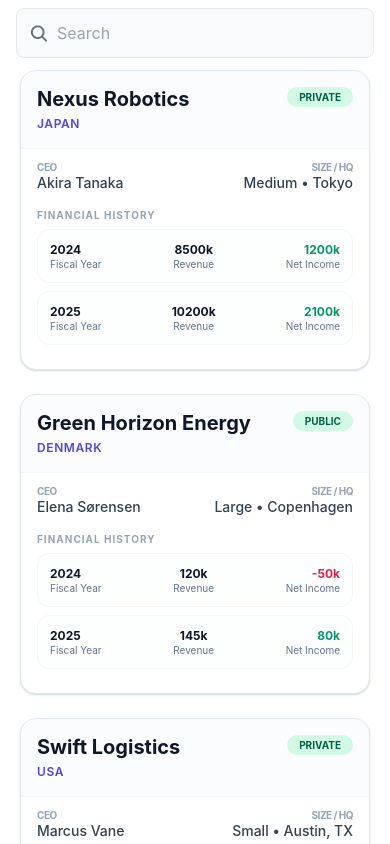
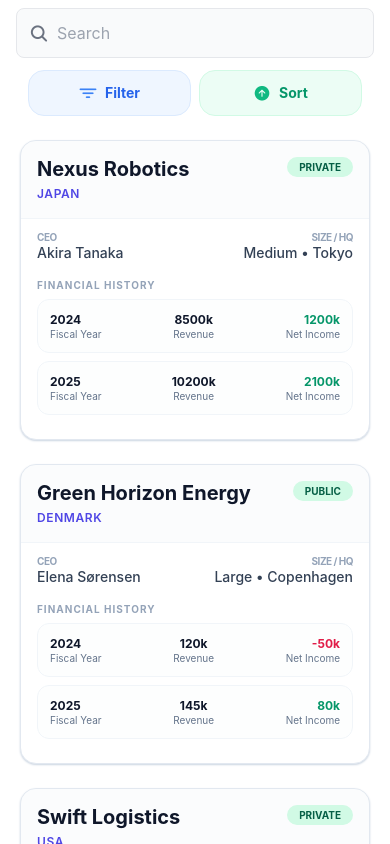
Before and after one commit to burcinismail8/company-search-app, a React Native app: screen / in a window 390 px wide. Built offline with nearby package versions, Linux system fonts and the light colour scheme.

Commit message:
Refactor App component to use ICompany type, add filter and sort buttons, and create customSearch utility function for improved data handling

```diff
--- a/App.tsx
+++ b/App.tsx
@@ -5,10 +5,12 @@ import './global.css';
 import { SafeAreaProvider } from 'react-native-safe-area-context';
 import CompaniesList from 'components/CompaniesList';
 import mockData from 'data/mockData.json';
-import { Company } from 'types';
+import { ICompany } from 'types';
 import { useEffect, useState } from 'react';
+import { Text, TouchableOpacity, View } from 'react-native';
+import { Ionicons } from '@expo/vector-icons';
 export default function App() {
-  const [companies, setCompanies] = useState<Company[]>([]);
+  const [companies, setCompanies] = useState<ICompany[]>([]);
   const [searchQuery, setSearchQuery] = useState('');
   useEffect(() => {
     if (searchQuery.length > 3) {
@@ -20,15 +22,36 @@ export default function App() {
           company.details.ceo_name.toLowerCase().includes(searchQuery.toLowerCase()) ||
           company.details.headquarters.toLowerCase().includes(searchQuery.toLowerCase())
       );
-      setCompanies(filteredCompanies as Company[]);
+      setCompanies(filteredCompanies as ICompany[]);
     } else {
-      setCompanies(mockData as Company[]);
+      setCompanies(mockData as ICompany[]);
     }
   }, [searchQuery]);
   return (
     <SafeAreaProvider>
       <ScreenContent>
-        <SearchField searchQuery={searchQuery} setSearchQuery={setSearchQuery} />
+        <View>
+          <SearchField searchQuery={searchQuery} setSearchQuery={setSearchQuery} />
+          <View className="m-3 flex-row items-center justify-center gap-2 px-4">
+            {/* Filter Button */}
+            <TouchableOpacity
+              activeOpacity={0.7}
+              onPress={() => console.log('Filter Pressed')}
+              className="flex-1 flex-row items-center justify-center gap-2 rounded-2xl border border-blue-100 bg-blue-50 py-3">
+              <Ionicons name="filter" size={18} color="#3b82f6" />
+              <Text className="text-sm font-bold text-blue-600">Filter</Text>
+            </TouchableOpacity>
+
+            {/* Sort Button */}
+            <TouchableOpacity
+              activeOpacity={0.7}
+              onPress={() => console.log('Sort Pressed')}
+              className="flex-1 flex-row items-center justify-center gap-2 rounded-2xl border border-emerald-100 bg-emerald-50 py-3">
+              <Ionicons name="arrow-up-circle" size={18} color="#10b981" />
+              <Text className="text-sm font-bold text-emerald-600">Sort</Text>
+            </TouchableOpacity>
+          </View>
+        </View>
         <CompaniesList companies={companies} />
       </ScreenContent>
     </SafeAreaProvider>
--- a/types/index.ts
+++ b/types/index.ts
@@ -2,7 +2,7 @@ export type CompanyType = 'Public' | 'Private';
 
 export type CompanySize = 'Small' | 'Medium' | 'Large';
 
-export interface Company {
+export interface ICompany {
   id: string;
   name: string;
   country: string;
```
Also changed, not shown: helpers/utils.ts (added, +7 -0 lines).
